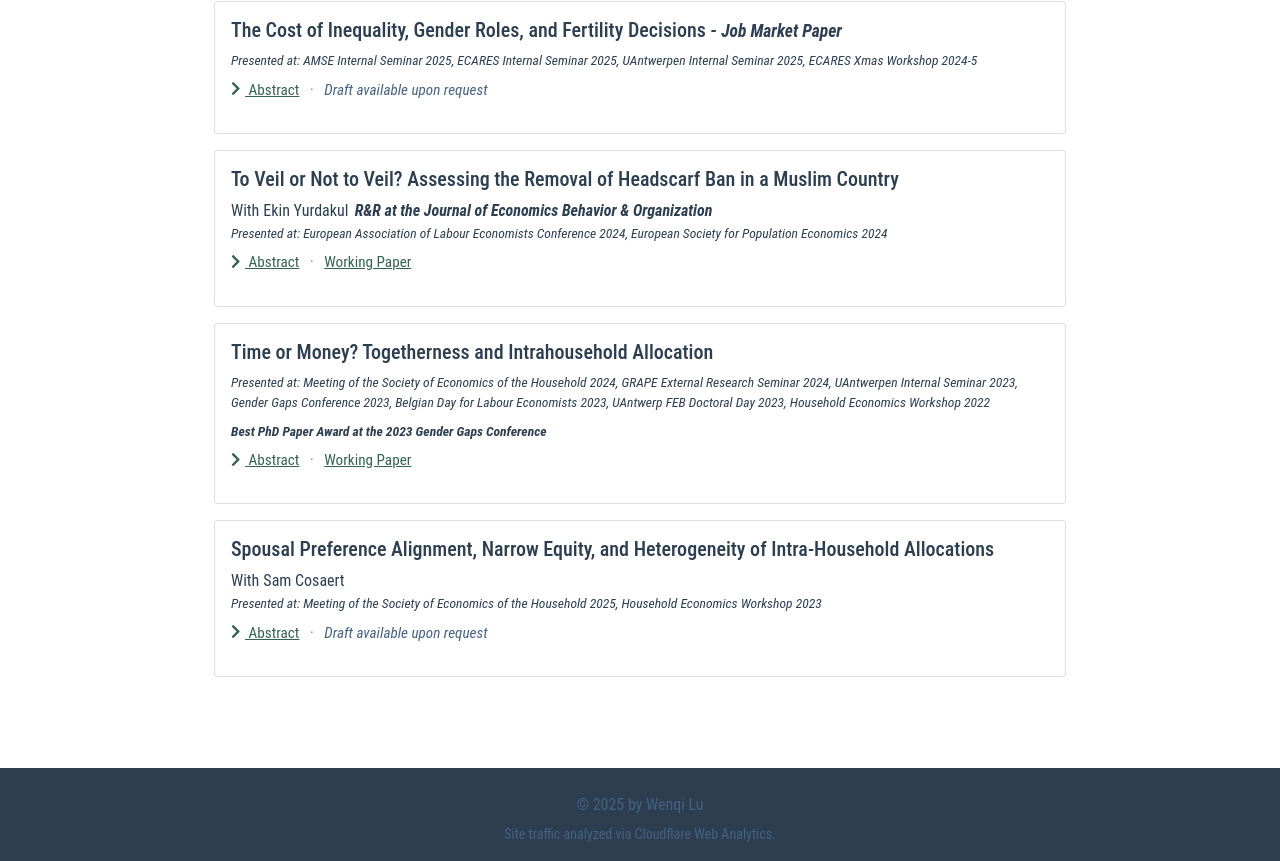
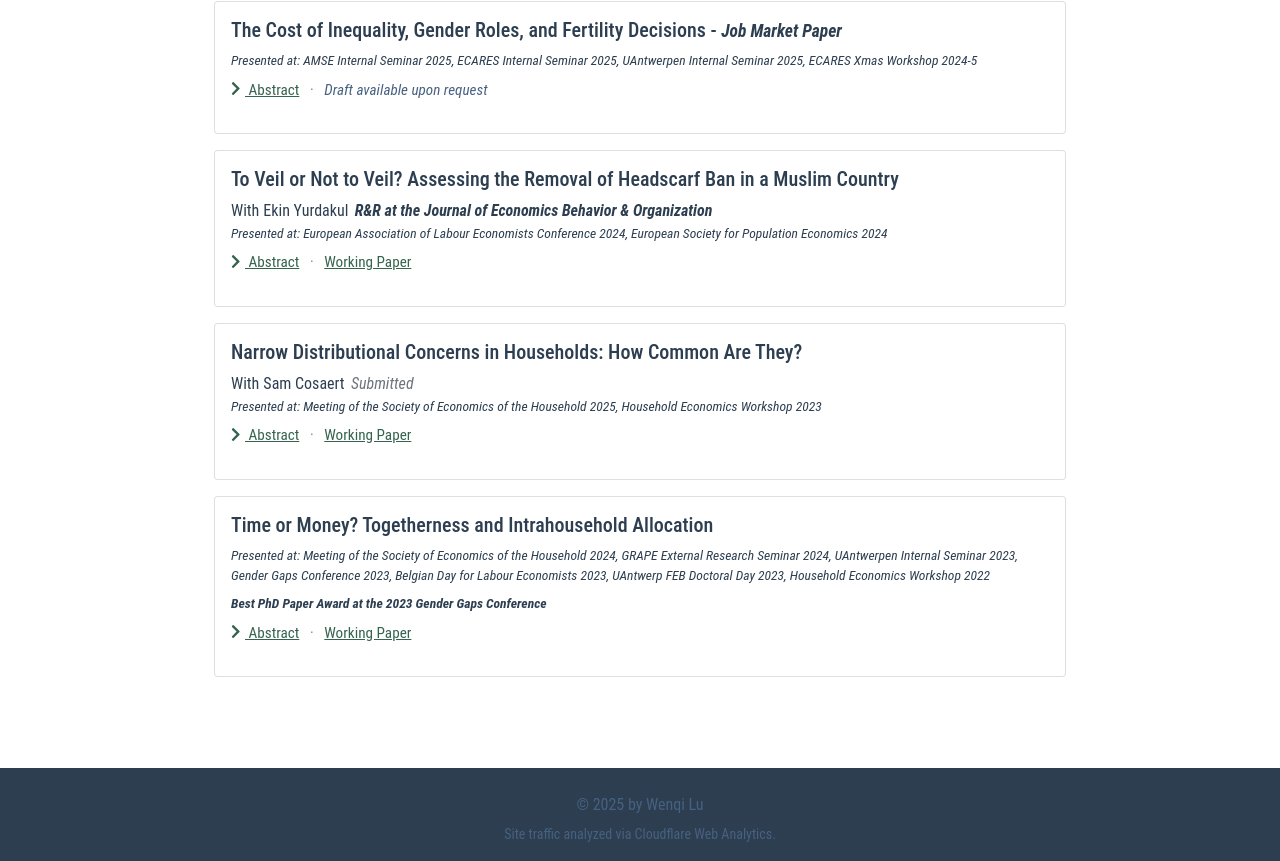
Before and after one commit to Wenqi-Lu/wenqi-lu.github.io, a Vue app: page /research in a window 1280 px wide. Shown: the part 613-1474 px from the top of the page. Built offline with nearby package versions, Linux system fonts and the light colour scheme.

Commit message:
fix(WipCard): adjust paper status location and font; Update content

```diff
--- a/src/components/WipCard.vue
+++ b/src/components/WipCard.vue
@@ -5,31 +5,43 @@
         <!-- name: required -->
         <h5 class="card-title mb-2" v-html="name"></h5>
 
-        <!-- co-author + publish: optional, with optional link and publish status in same line-->
+        <!-- co-author + publish(status): optional, with optional link and publish status in same line-->
         <div v-if="co_author" class="card-text d-flex align-items-center flex-wrap" style="column-gap: 0.4rem; row-gap: 0.2rem;">
           <span class="d-inline-flex align-items-center">
             <span class="me-1">With</span>
             <span v-if="co_author_link">
-              <a :href="co_author_link" target="_blank" rel="noopener noreferrer">{{ co_author }}</a>
+              <a :href="co_author_link" target="_blank" rel="noopener noreferrer">
+                {{ co_author }}
+              </a>
             </span>
-            <span v-else>{{ co_author }}</span>
-            <!-- <span v-if="publish">,</span> -->
+            <span v-else>
+              {{ co_author }}
+            </span>
           </span>
 
           <span v-if="publish" class="publish-text">
             {{ publish }}
           </span>
+
+          <span v-if="status" class="text-muted fst-italic mb-0">
+            {{ status }}
+          </span>
+
         </div>
 
         <!-- presented at -->
         <p v-if="present" class="meta-paragraph present-text">
           Presented at:
-          <span>{{ present }}</span>
+          <span>
+            {{ present }}
+          </span>
         </p>
 
         <!-- award -->
         <p v-if="award" class="meta-paragraph award-text">
-          <span>{{ award }}</span>
+          <span>
+            {{ award }}
+          </span>
         </p>
 
         <!-- abstract + link line -->
@@ -43,7 +55,9 @@
             <a :href="formattedLink" target="_blank" rel="noopener noreferrer" class="action-link">Working Paper</a>
           </template>
           <template v-else>
-            <span class="action-link disabled"> {{draft}} </span>
+            <span class="action-link disabled">
+              {{draft}}
+            </span>
           </template>
         </div>
 
@@ -52,10 +66,6 @@
           {{ abstract }}
         </div>
 
-        <!-- status: optional -->
-        <p v-if="status" class="card-subtitle mb-2 text-muted">
-          {{ status }}
-        </p>
       </div>
     </div>
   </div>
--- a/src/views/Research.vue
+++ b/src/views/Research.vue
@@ -19,19 +19,21 @@
       link="/publications/Turkish_new.pdf"
       />
 
+    <wip-card name="Narrow Distributional Concerns in Households: How Common Are They?"
+      co_author="Sam Cosaert"
+      co_author_link="https://sites.google.com/site/samlcosaert/home"
+      status="Submitted"
+      present="Meeting of the Society of Economics of the Household 2025, Household Economics Workshop 2023"
+      abstract="This paper examines how money and time are allocated between spouses. Using evidence from Dutch couples, we show that within-household allocations and spousal preference alignment vary substantially across consumption, labor, and other time use decisions, with the strongest alignment in the labor domain. We propose an extended collective model that allows distributional preferences and preference alignment to hold narrowly within specific domains. Our structural nonparametric analysis then tests the homogeneity of household distributional concerns and links it with observable household characteristics, within each domain. Children and gender attitudes emerge as the key determinants of distributional concerns in time domains."
+      link="/publications/Narrow_Distributions_Households.pdf"
+      />
+
     <wip-card name="Time or Money? Togetherness and Intrahousehold Allocation"
       present="Meeting of the Society of Economics of the Household 2024, GRAPE External Research Seminar 2024, UAntwerpen Internal Seminar 2023, Gender Gaps Conference 2023, Belgian Day for Labour Economists 2023, UAntwerp FEB Doctoral Day 2023, Household Economics Workshop 2022"
       award="Best PhD Paper Award at the 2023 Gender Gaps Conference"
       abstract="Joint experience between partners, or togetherness, are key benefits of marriage. Despite the importance, the allocation tradeoffs between togetherness and other household activities, and its relation to gender differences, remains limited understood. This paper captures time use and consumption allocation between spouses, with a particular focus on togetherness. The study shows that women place higher value on home-production, while men hold more bargaining power. This study also reveals a substitutable role between joint leisure time and expenditure. These patterns help explain the gender gap in time use and consumption within families."
       link="/publications/Togetherness_Full_Draft.pdf"
       />
-
-    <wip-card name="Spousal Preference Alignment, Narrow Equity, and Heterogeneity of Intra-Household Allocations"
-      co_author="Sam Cosaert"
-      co_author_link="https://sites.google.com/site/samlcosaert/home"
-      draft="Draft available upon request"
-      present="Meeting of the Society of Economics of the Household 2025, Household Economics Workshop 2023"
-      abstract="We examine the interhousehold heterogeneity in spousal allocations using a collective model where household members have distributional preferences over consumption, time away from work, and leisure. Most households exhibit spousal preference alignment in some domains but not in others, indicating narrow equity considerations. We then assess how many distributional preference types are needed to explain observed intra-household allocations. The presence of children emerges as the primary factor behind this heterogeneity. Our analysis integrates revealed preference principles with data on consumption and time use, supplemented by stated preference information from the Dutch LISS surveys." />
 
   </div>
 </template>
```
Also changed, not shown: 1 other file (tests, documents, lock files or other folders).
